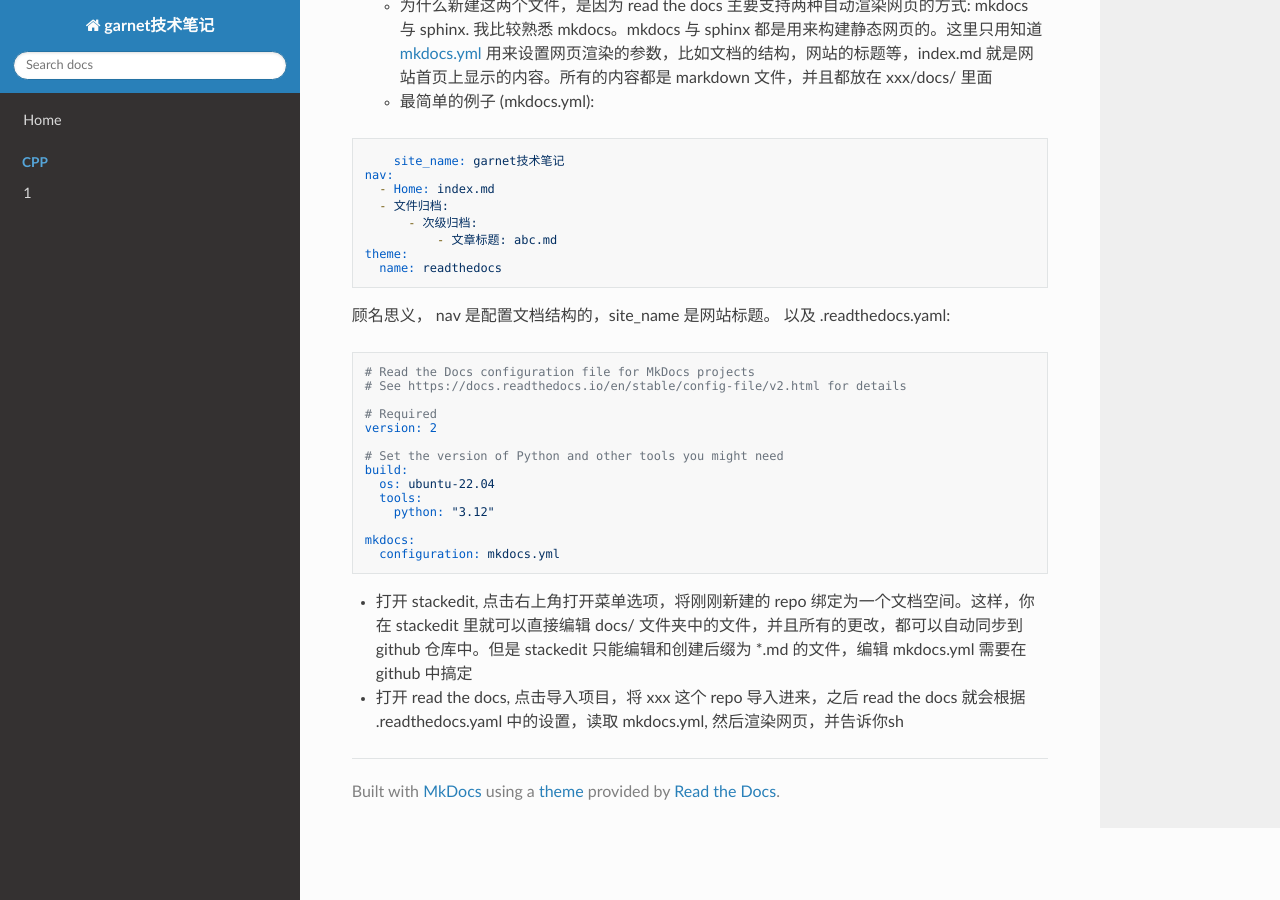
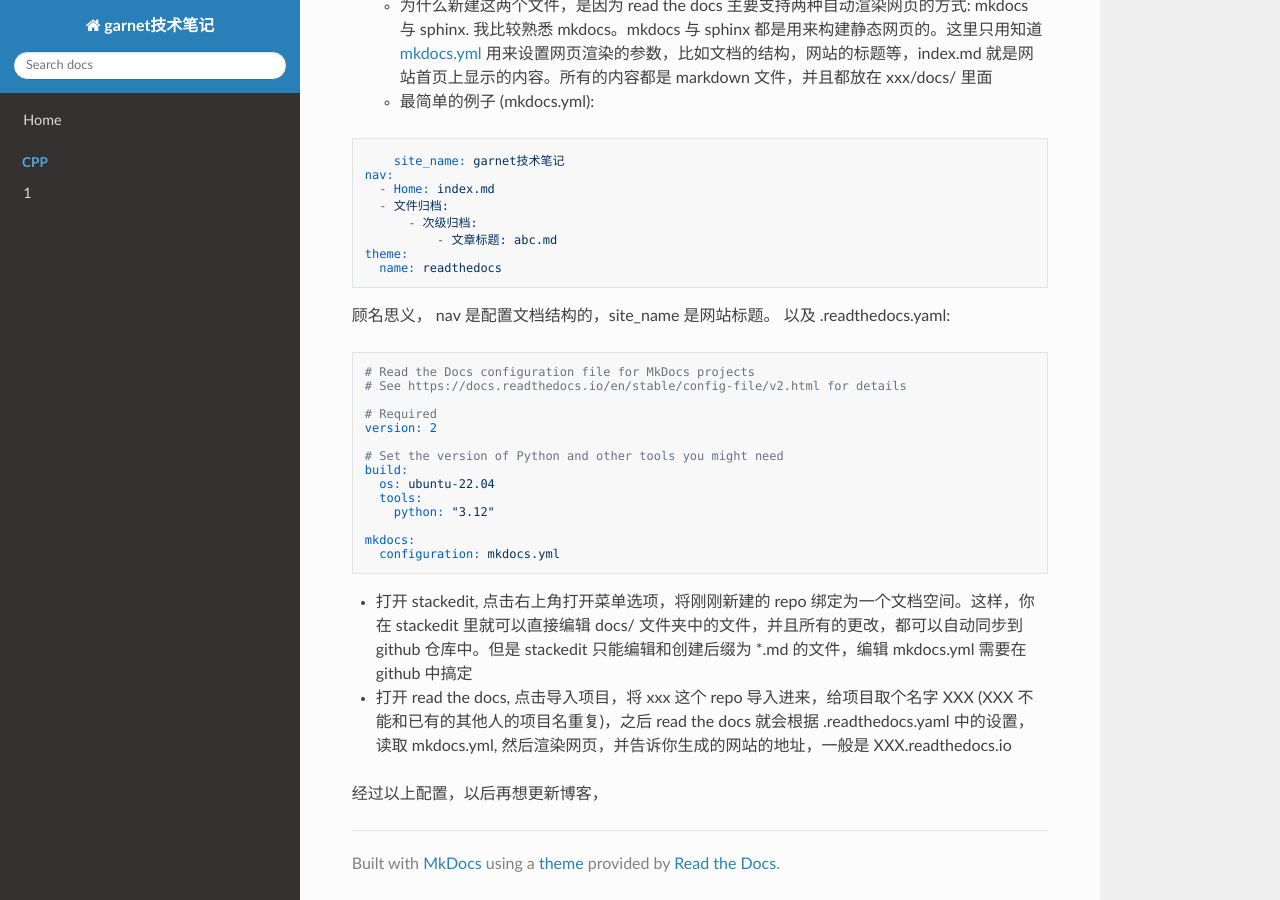
Before and after one commit to ymma98/technotes, an MkDocs documentation site: the page built from docs/杂谈/快速搭建技术博客: read the docs + stackedit.md, in a window 1280 px wide and 900 px high, scrolled down 521 px. Built offline with MkDocs 1.6.1, drawn with Linux system fonts in a browser that asks for light colours; nearby versions of some CDN libraries.

Commit message:
docs/杂谈/快速搭建技术博客: read the docs + stackedit.md updated from https://stackedit.cn/

````diff
--- a/docs/杂谈/快速搭建技术博客: read the docs + stackedit.md
+++ b/docs/杂谈/快速搭建技术博客: read the docs + stackedit.md
@@ -44,12 +44,14 @@ mkdocs:
 ```
 
 * 打开 stackedit, 点击右上角打开菜单选项，将刚刚新建的 repo 绑定为一个文档空间。这样，你在 stackedit 里就可以直接编辑 docs/ 文件夹中的文件，并且所有的更改，都可以自动同步到 github 仓库中。但是 stackedit 只能编辑和创建后缀为 *.md 的文件，编辑 mkdocs.yml 需要在 github 中搞定
-* 打开 read the docs, 点击导入项目，将 xxx 这个 repo 导入进来，之后 read the docs 就会根据 .readthedocs.yaml 中的设置，读取 mkdocs.yml, 然后渲染网页，并告诉你sh
+* 打开 read the docs, 点击导入项目，将 xxx 这个 repo 导入进来，给项目取个名字 XXX (XXX 不能和已有的其他人的项目名重复)，之后 read the docs 就会根据 .readthedocs.yaml 中的设置，读取 mkdocs.yml, 然后渲染网页，并告诉你生成的网站的地址，一般是 XXX.readthedocs.io
+
+经过以上配置，以后再想更新博客，
 
 
 
 
 
 <!--stackedit_data:
-eyJoaXN0b3J5IjpbLTU4Mzg3MTI4M119
+eyJoaXN0b3J5IjpbLTE2MzM0NTkyMDFdfQ==
 -->
````
